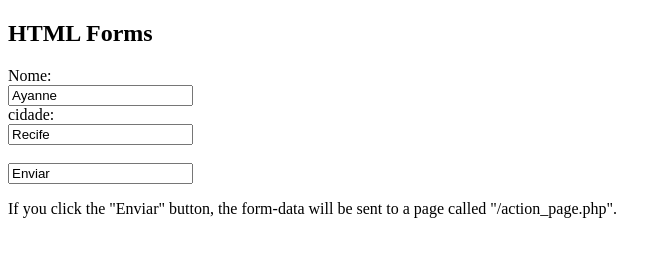
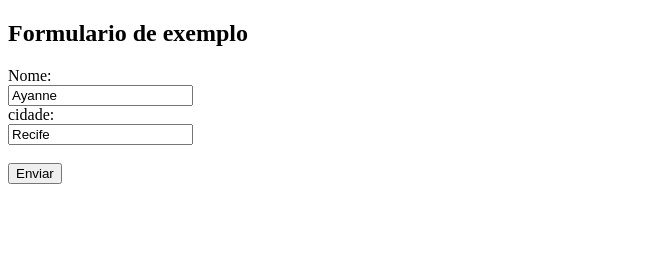
Before and after one commit to AyanneAlvesRodrigues/aula-forms, a plain HTML site: page index.html in a window 1280 px wide. Shown: the whole page, without its empty margins (0-671 px from the left). Drawn offline with Linux system fonts and the light colour scheme.

Commit message:
formulario

```diff
--- a/index.html
+++ b/index.html
@@ -7,17 +7,16 @@
 </head>
 <body>
 
-<h2>HTML Forms</h2>
+<h2>Formulario de exemplo</h2>
+<div class="--"><!-- inserir dados --></div>
 
 <form action="/action_page.php">
   <label for="nome">Nome:</label><br>
   <input type="text" id="Nome" name="Nome" value="Ayanne"><br>
   <label for="cidade">cidade:</label><br>
   <input type="text" id="cidade" name="cidade" value="Recife"><br><br>
-  <input type="Enviar" value="Enviar">
+  <input type="submit" value="Enviar">
 </form>
-
-<p>If you click the "Enviar" button, the form-data will be sent to a page called "/action_page.php".</p>
 
 </body>
 </html>
```
